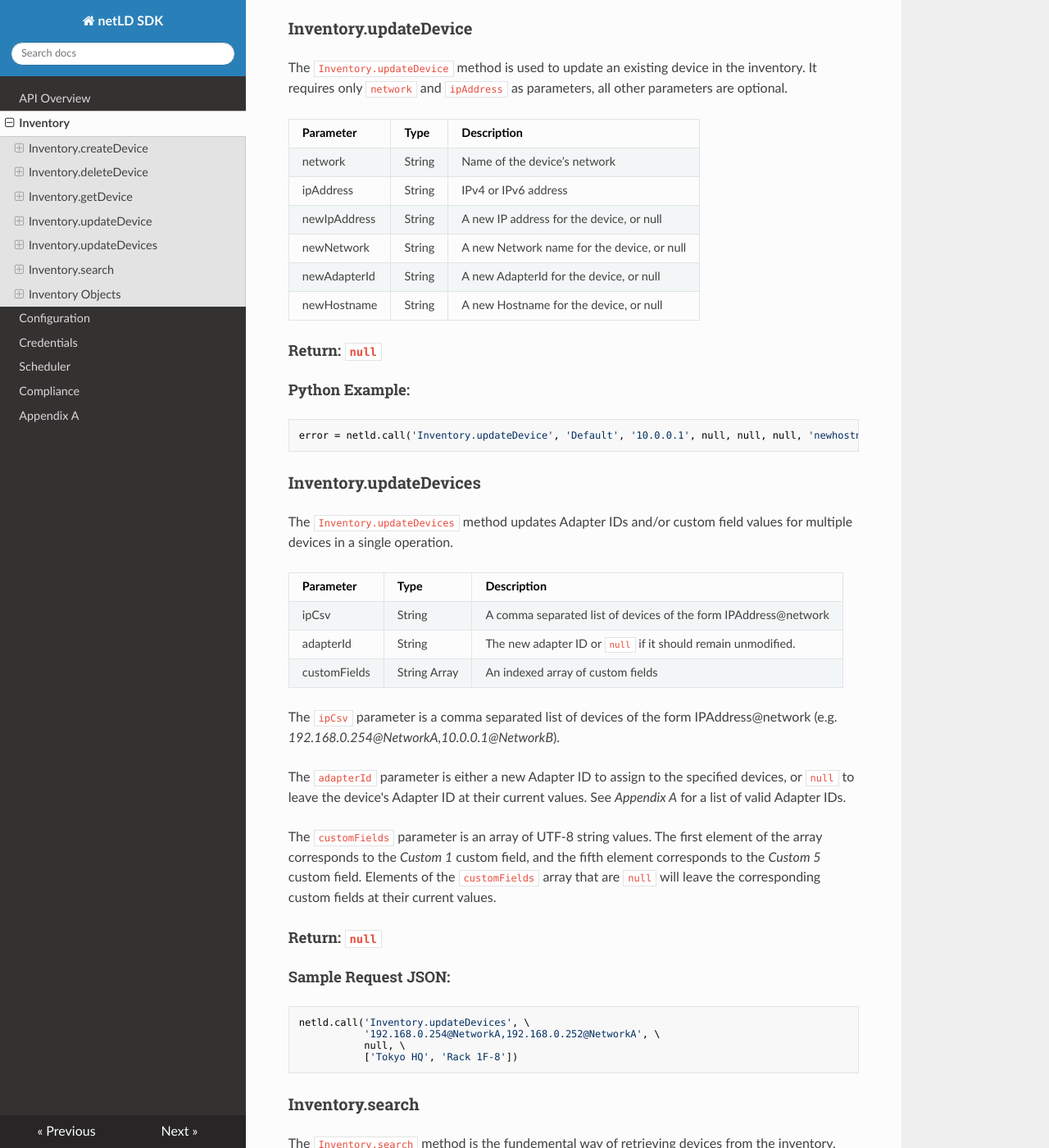
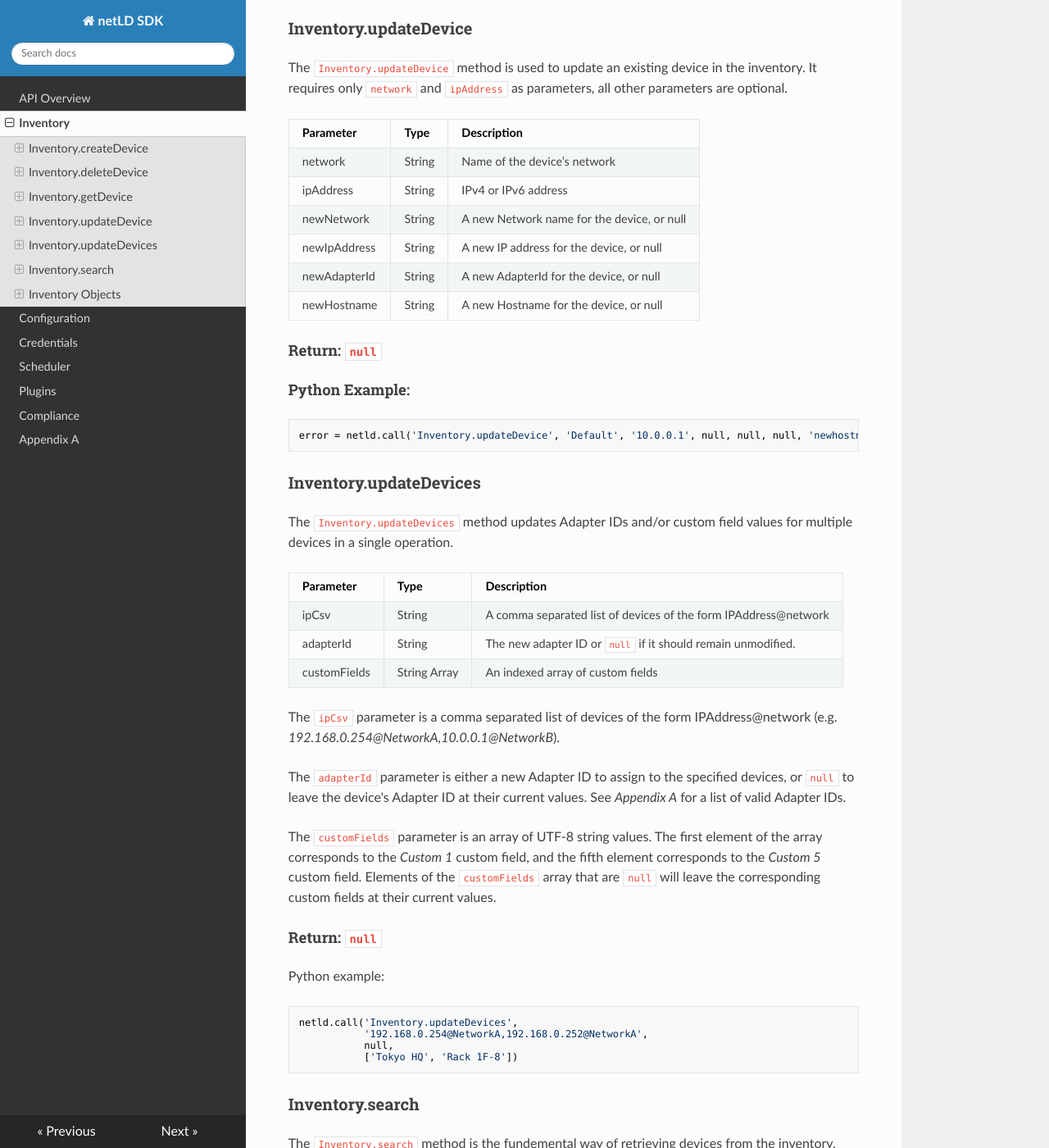
Before and after one commit to logicvein/NetLD-SDK, an MkDocs documentation site: the page built from docs/Inventory.md, in a window 1280 px wide and 1400 px high, scrolled down 1335 px. Shown: the whole window at 82% size. Built offline with MkDocs 1.6.1, drawn with Linux system fonts in a browser that asks for light colours; nearby versions of some CDN libraries; old or Windows-style settings are respelled for this version of MkDocs.

````diff
--- a/docs/Inventory.md
+++ b/docs/Inventory.md
@@ -56,8 +56,8 @@ The ```Inventory.updateDevice``` method is used to update an existing device in
 | ------------- | ------------- | --------------   |
 | network       | String  | Name of the device’s network |
 | ipAddress     | String  | IPv4 or IPv6 address |
+| newNetwork    | String  | A new Network name for the device, or null |
 | newIpAddress  | String  | A new IP address for the device, or null |
-| newNetwork    | String  | A new Network name for the device, or null |
 | newAdapterId  | String  | A new AdapterId for the device, or null |
 | newHostname   | String  | A new Hostname for the device, or null |
 
@@ -89,12 +89,12 @@ The ``customFields`` parameter is an array of UTF-8 string values.  The first el
 
 #### Return: ``null``
 
-#### Sample Request JSON:
+Python example:
 
 ```python
-netld.call('Inventory.updateDevices', \
-           '192.168.0.254@NetworkA,192.168.0.252@NetworkA', \
-           null, \
+netld.call('Inventory.updateDevices',
+           '192.168.0.254@NetworkA,192.168.0.252@NetworkA',
+           null,
            ['Tokyo HQ', 'Rack 1F-8'])
 ```
 
--- a/mkdocs.yml
+++ b/mkdocs.yml
@@ -5,6 +5,7 @@ pages:
 - Configuration: Configuration.md
 - Credentials: Credentials.md
 - Scheduler: Scheduler.md
+- Plugins: Plugins.md
 - Compliance: Compliance.md
 - Appendix A: Appendix_A.md
 theme: readthedocs
````
Also changed, not shown: docs/Plugins.md (added, +47 -0 lines), docs/Scheduler.md (+14 -3 lines).
